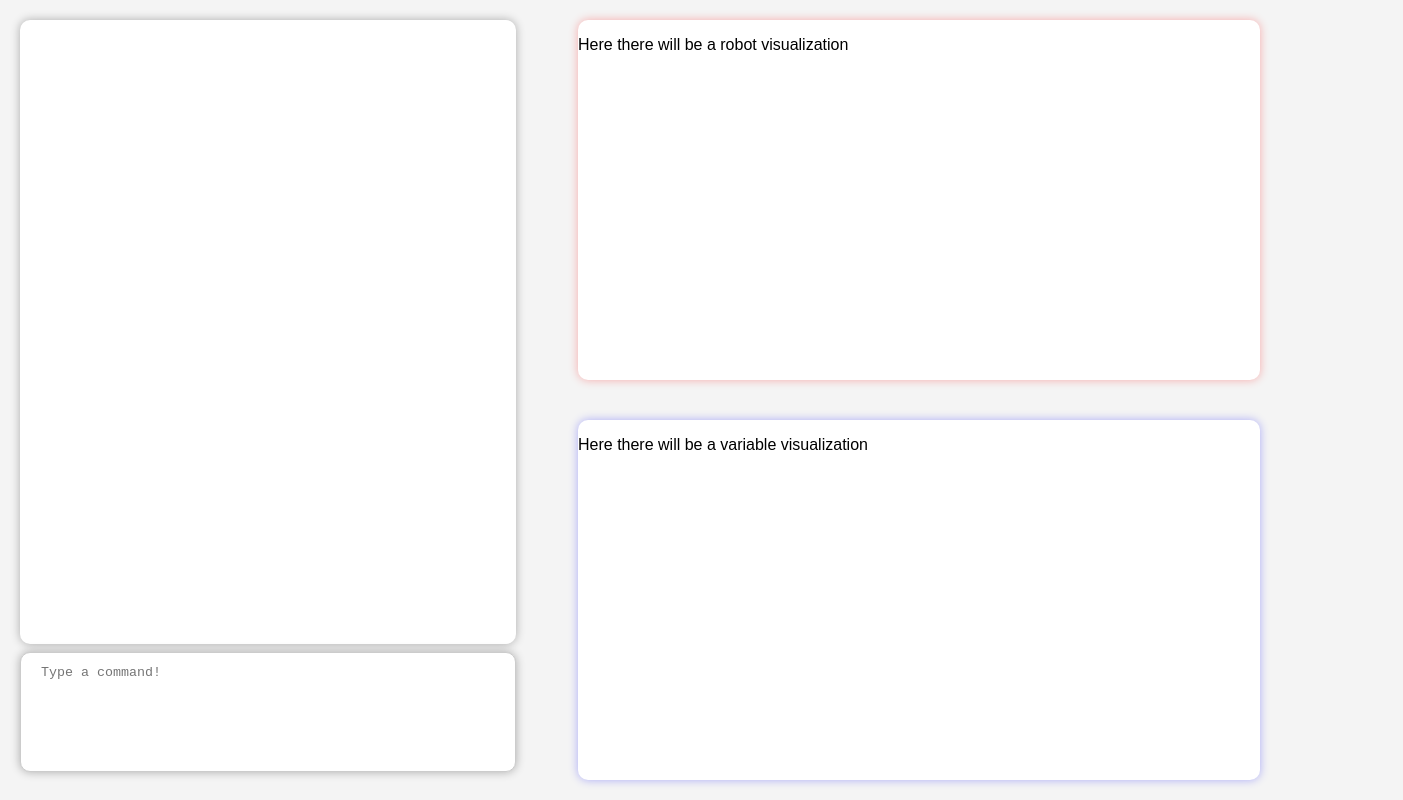
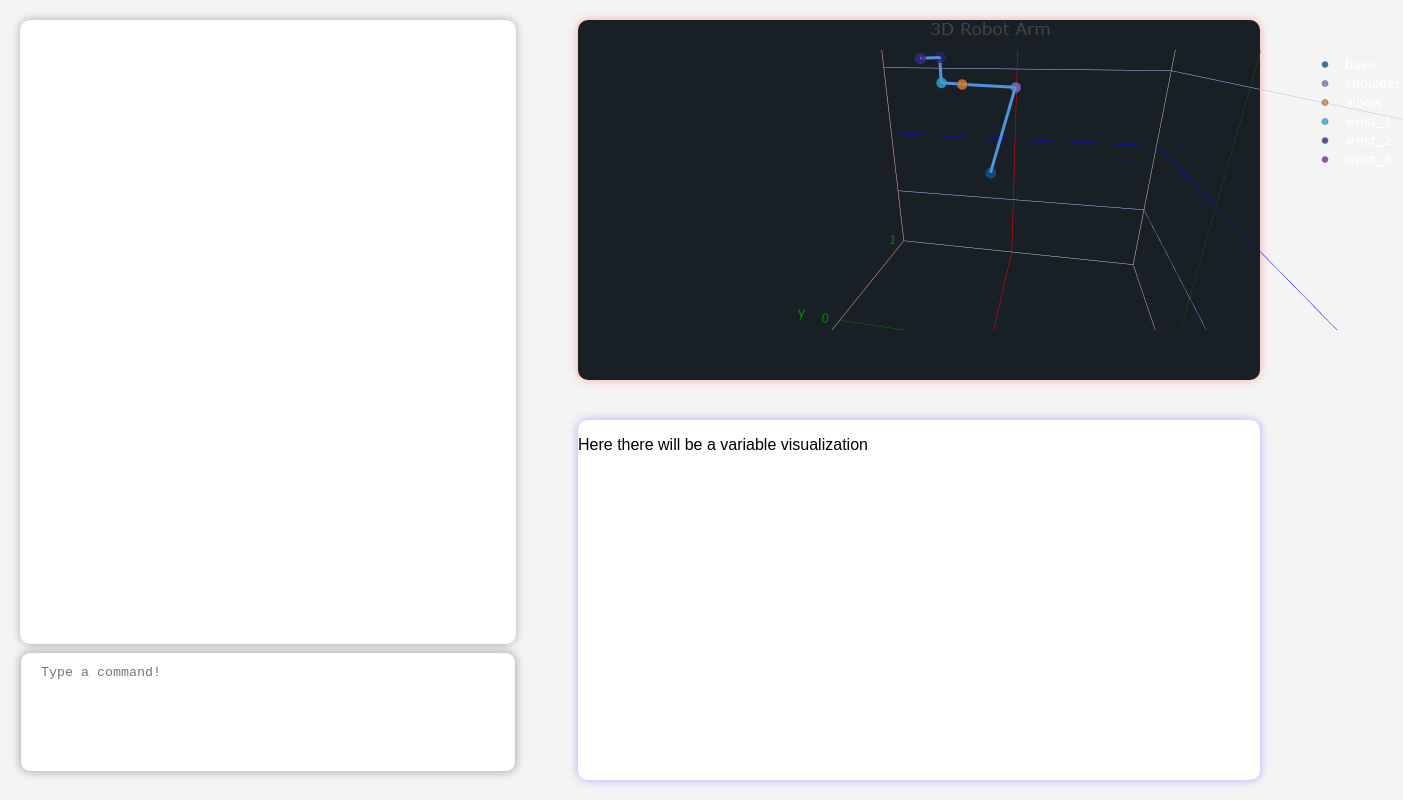
Before and after one commit to thor2304/BachelorProject, a website built with webpack: page js_client/src/index.html in a window 1280 px wide. Shown: the whole page, 1403 px wide, since content can reach past the window. Built offline with nearby package versions, Linux system fonts and the light colour scheme; no server answers.

Commit message:
Added the image and styling to web
Added styling and created the image on the webpage

```diff
--- a/js_client/src/index.html
+++ b/js_client/src/index.html
@@ -18,7 +18,7 @@
         </div>
         <div class="flex column visualizationArea sb">
             <div class="robotVisualization">
-                <p>Here there will be a robot visualization</p>
+                <img src='<%=require("./robot3dplot.png")%>' alt="Cobot 3d plot visualization"/>
             </div>
             <div class="variableVisualization">
                 <p>Here there will be a variable visualization</p>
--- a/js_client/src/style.css
+++ b/js_client/src/style.css
@@ -53,10 +53,10 @@ html, body {
 .robotVisualization {
   height: 45vh;
   width: 100%;
-  background-color: #fff;
   border-radius: 10px;
   box-shadow: 0 0 10px rgba(255, 0, 0, 0.3);
   box-sizing: border-box;
+  background: hsl(208, 21%, 12%);
 }
 
 .variableVisualization {
--- a/js_client/webpack.config.js
+++ b/js_client/webpack.config.js
@@ -7,6 +7,7 @@ module.exports = {
         input: './src/input.ts',
         robot_socket: './src/robot_socket.js',
         style: './src/style.css',
+        robot_3d_plot: './src/robot3dplot.png',
     },
     devtool: 'inline-source-map',
     devServer: {
```
